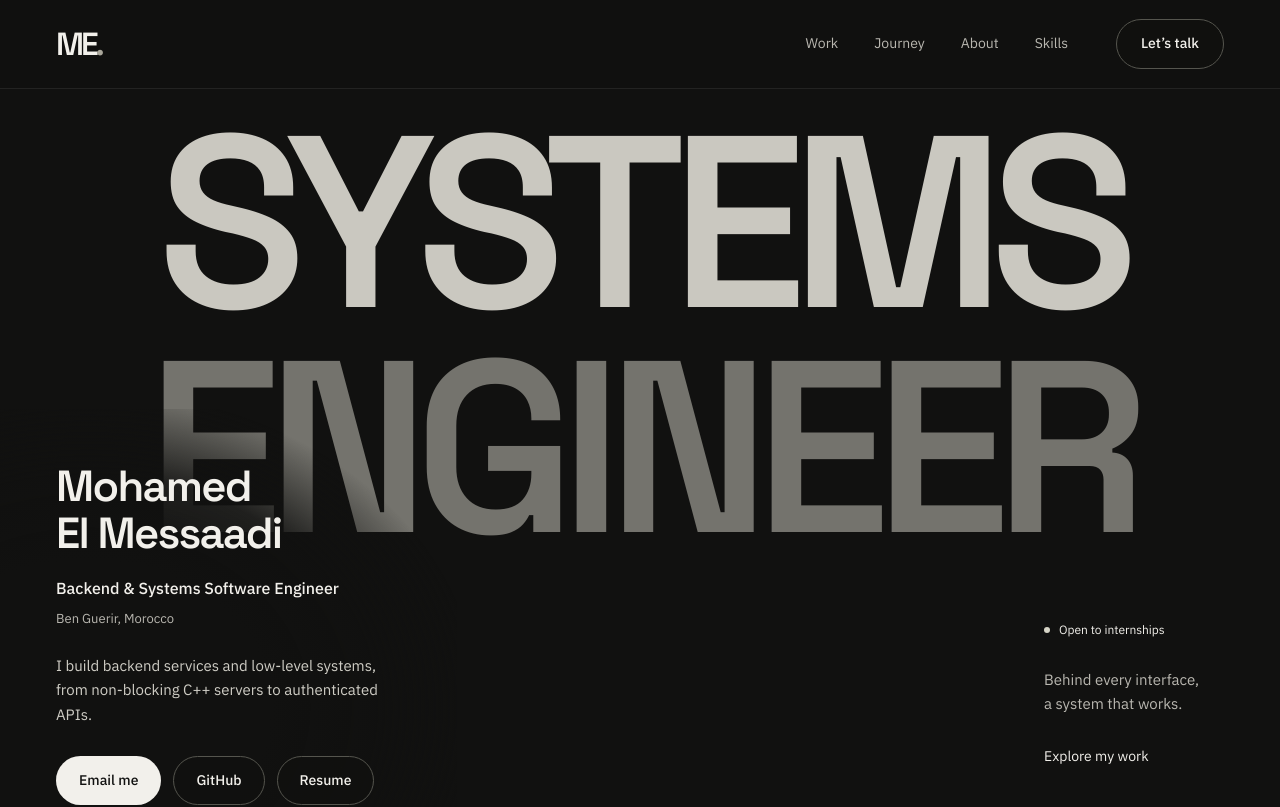
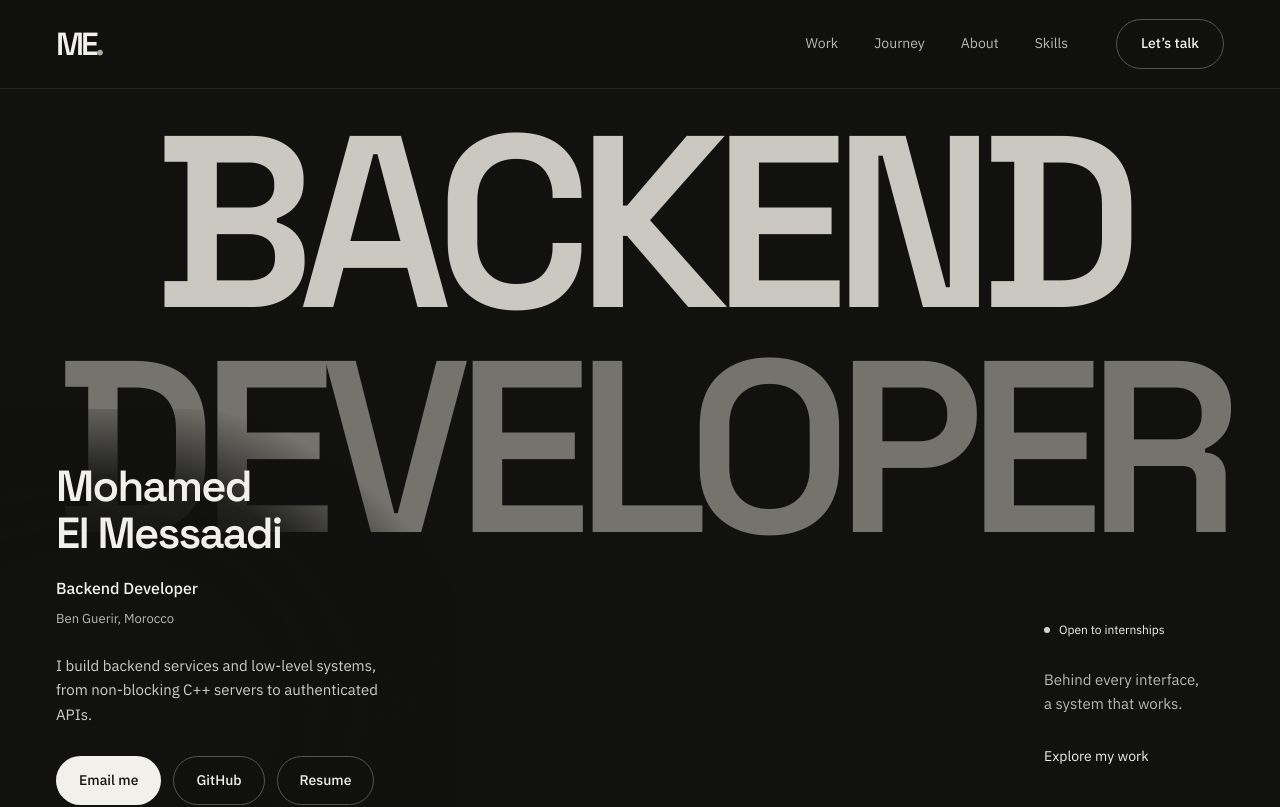
Before and after one commit to maywanel/portfolio, a Next.js app: page / in a window 1280 px wide. Shown: the top 807 px of the page. Built offline with nearby package versions, Linux system fonts and the light colour scheme.

Commit message:
Update profile role and hero display text to reflect current position as Backend Developer

```diff
--- a/app/layout.tsx
+++ b/app/layout.tsx
@@ -17,11 +17,11 @@ const display = localFont({
 
 export const metadata: Metadata = {
   metadataBase: new URL(profile.url),
-  title: 'Mohamed El Messaadi | Backend & Systems Software Engineer',
-  description: 'Backend & Systems Software Engineer and 1337 student in Ben Guerir, Morocco. Explore my work in HTTP servers, secure APIs, and containerized infrastructure.',
+  title: 'Mohamed El Messaadi | Backend Developer',
+  description: 'Backend Developer and 1337 student in Ben Guerir, Morocco. Explore my work in HTTP servers, secure APIs, and containerized infrastructure.',
   alternates: { canonical: '/' },
-  openGraph: { type: 'website', locale: 'en_US', url: profile.url, siteName: profile.name, title: 'Mohamed El Messaadi | Backend & Systems Software Engineer', description: 'Built below the surface. HTTP servers, secure APIs, and containerized infrastructure.', images: [{ url: '/social-card.png', width: 1200, height: 630, alt: 'Mohamed El Messaadi | Backend & Systems Software Engineer. Built below the surface.' }] },
-  twitter: { card: 'summary_large_image', title: 'Mohamed El Messaadi | Backend & Systems Software Engineer', description: 'HTTP servers, secure APIs, and containerized infrastructure.', images: ['/social-card.png'] },
+  openGraph: { type: 'website', locale: 'en_US', url: profile.url, siteName: profile.name, title: 'Mohamed El Messaadi | Backend Developer', description: 'Built below the surface. HTTP servers, secure APIs, and containerized infrastructure.', images: [{ url: '/social-card.png', width: 1200, height: 630, alt: 'Mohamed El Messaadi | Backend Developer. Built below the surface.' }] },
+  twitter: { card: 'summary_large_image', title: 'Mohamed El Messaadi | Backend Developer', description: 'HTTP servers, secure APIs, and containerized infrastructure.', images: ['/social-card.png'] },
   robots: { index: true, follow: true },
 };
 export const viewport: Viewport = { themeColor: '#111110', colorScheme: 'dark' };
--- a/components/motion.tsx
+++ b/components/motion.tsx
@@ -75,7 +75,7 @@ export function HeroBackdrop() {
   const transform = useTransform(scrollYProgress, [0, 1], ['translate3d(0,0,0)', 'translate3d(-5%,90px,0)']);
   return <div className="hero-backdrop" ref={ref} aria-hidden="true">
     <motion.div className="hero-display" style={{ transform: reduce ? 'none' : transform }}>
-      <span>SYSTEMS</span><span>ENGINEER</span>
+      <span>BACKEND</span><span>DEVELOPER</span>
     </motion.div>
   </div>;
 }
--- a/lib/portfolio.ts
+++ b/lib/portfolio.ts
@@ -1,7 +1,7 @@
 // Keep public profile details and project evidence in one place.
 export const profile = {
   name: 'Mohamed El Messaadi',
-  role: 'Backend & Systems Software Engineer',
+  role: 'Backend Developer',
   email: 'mouhamedelmessadi@gmail.com',
   github: 'https://github.com/maywanel',
   linkedin: '', // Set only to a confirmed personal profile URL.
```
